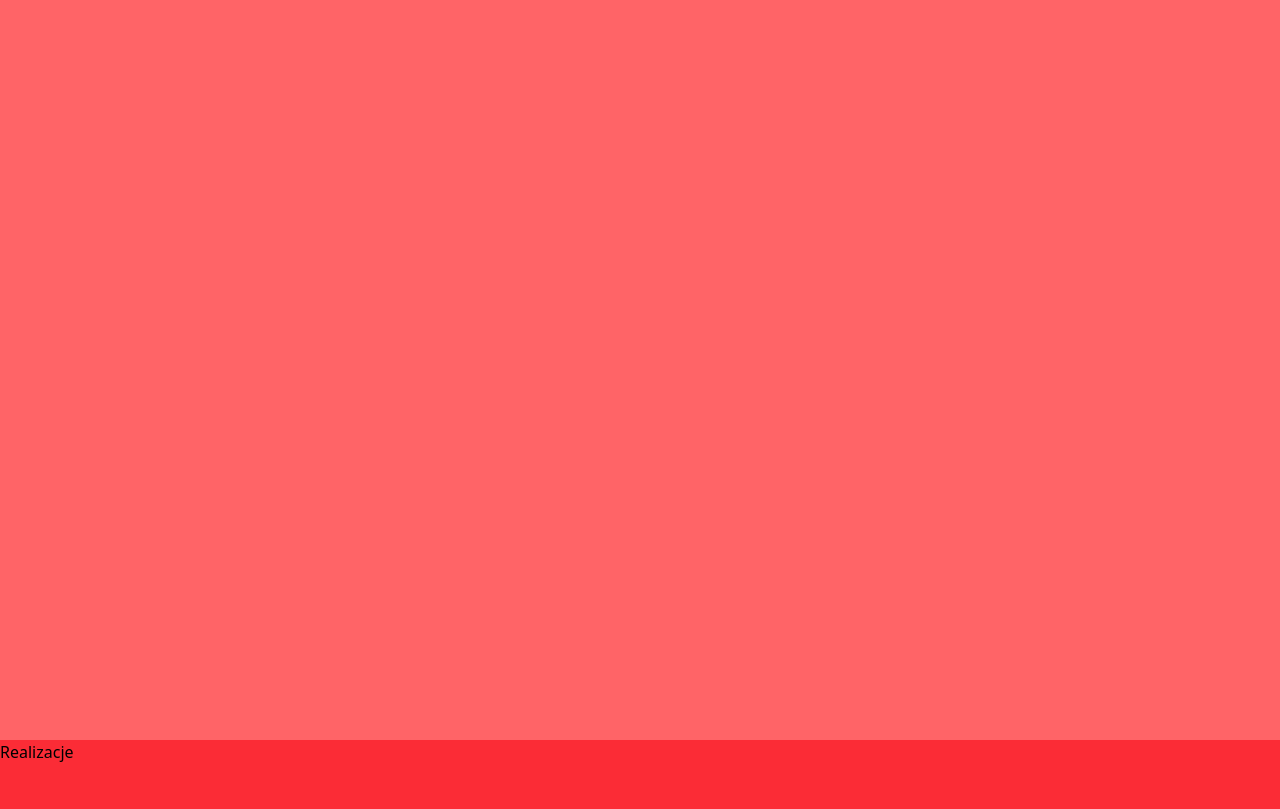
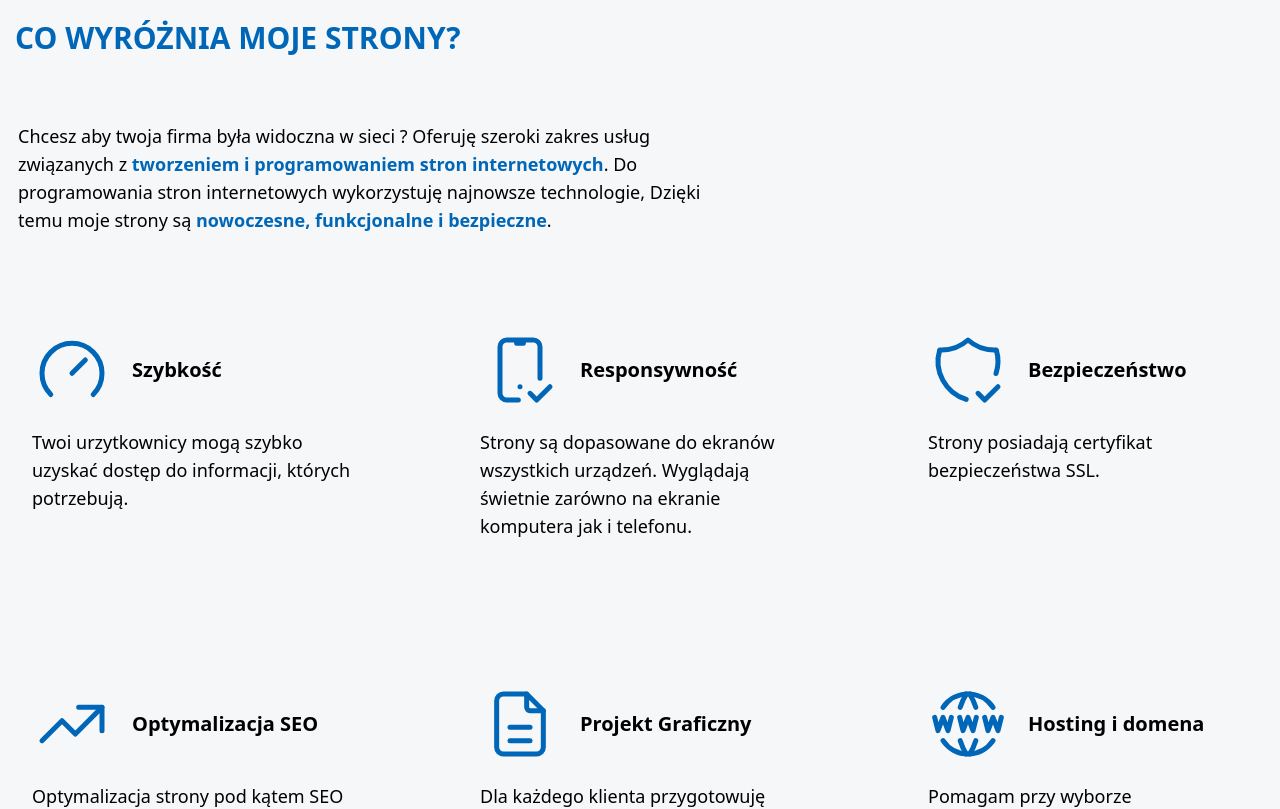
Before and after one commit to kamil-plewinski/kample-react, a React (Vite) app: page / in a window 1280 px wide. Shown: the part 1760-2569 px from the top of the page. Built offline with nearby package versions, Linux system fonts and the light colour scheme; a web font is replaced by a local one.

Commit message:
Add Offer section with reusable items and SVG icons

```diff
--- a/src/components/CtaButton.tsx
+++ b/src/components/CtaButton.tsx
@@ -1,10 +1,10 @@
 import classNames from "classnames";
 
-type ButtonProps = {
+interface ButtonProps {
   children: React.ReactNode;
   className?: string;
   variant: "dark" | "light";
-};
+}
 
 export default function CtaButton({
   children,
--- a/src/components/Header.tsx
+++ b/src/components/Header.tsx
@@ -3,7 +3,7 @@ import { useLocation, useNavigate } from "react-router-dom";
 
 const NAV_ITEMS = [
   { label: "O mnie", id: "aboutme" },
-  { label: "Oferta", id: "ofert" },
+  { label: "Oferta", id: "offer" },
   { label: "Realizacje", id: "realisation" },
   { label: "Kontakt", id: "contact" },
 ];
--- /dev/null
+++ b/src/components/icons/FileIcon.tsx
@@ -0,0 +1,21 @@
+export default function FileIcon() {
+  return (
+    <svg
+      width="80"
+      height="80"
+      viewBox="0 0 24 24"
+      fill="none"
+      stroke="currentColor"
+      strokeWidth="1.5"
+      strokeLinecap="round"
+      strokeLinejoin="round"
+      className="icon icon-tabler icons-tabler-outline icon-tabler-file-description"
+    >
+      <path stroke="none" d="M0 0h24v24H0z" fill="none" />
+      <path d="M14 3v4a1 1 0 0 0 1 1h4" />
+      <path d="M17 21h-10a2 2 0 0 1 -2 -2v-14a2 2 0 0 1 2 -2h7l5 5v11a2 2 0 0 1 -2 2z" />
+      <path d="M9 17h6" />
+      <path d="M9 13h6" />
+    </svg>
+  );
+}
--- /dev/null
+++ b/src/components/icons/MobileCheckIcon.tsx
@@ -0,0 +1,21 @@
+export default function MobileCheckIcon() {
+  return (
+    <svg
+      className="icon icon-tabler icon-tabler-device-mobile-check"
+      width="80"
+      height="80"
+      viewBox="0 0 24 24"
+      strokeWidth="1.5"
+      stroke="currentColor"
+      fill="none"
+      strokeLinecap="round"
+      strokeLinejoin="round"
+    >
+      <path stroke="none" d="M0 0h24v24H0z" fill="none" />
+      <path d="M11.5 21h-3.5a2 2 0 0 1 -2 -2v-14a2 2 0 0 1 2 -2h8a2 2 0 0 1 2 2v9.5" />
+      <path d="M11 4h2" />
+      <path d="M12 17v.01" />
+      <path d="M15 19l2 2l4 -4" />
+    </svg>
+  );
+}
--- /dev/null
+++ b/src/components/icons/ShieldCheckIcon.tsx
@@ -0,0 +1,19 @@
+export default function ShieldCheckIcon() {
+  return (
+    <svg
+      className="icon icon-tabler icon-tabler-shield-check"
+      width="80"
+      height="80"
+      viewBox="0 0 24 24"
+      strokeWidth="1.5"
+      stroke="currentColor"
+      fill="none"
+      strokeLinecap="round"
+      strokeLinejoin="round"
+    >
+      <path stroke="none" d="M0 0h24v24H0z" fill="none" />
+      <path d="M11.46 20.846a12 12 0 0 1 -7.96 -14.846a12 12 0 0 0 8.5 -3a12 12 0 0 0 8.5 3a12 12 0 0 1 -.09 7.06" />
+      <path d="M15 19l2 2l4 -4" />
+    </svg>
+  );
+}
--- /dev/null
+++ b/src/components/icons/SpeedIcon.tsx
@@ -0,0 +1,19 @@
+export default function SpeedIcon() {
+  return (
+    <svg
+      className="icon icon-tabler icon-tabler-brand-speedtest"
+      width="80"
+      height="80"
+      viewBox="0 0 24 24"
+      strokeWidth="1.5"
+      stroke="currentColor"
+      fill="none"
+      strokeLinecap="round"
+      strokeLinejoin="round"
+    >
+      <path stroke="none" d="M0 0h24v24H0z" fill="none" />
+      <path d="M5.636 19.364a9 9 0 1 1 12.728 0" />
+      <path d="M16 9l-4 4" />
+    </svg>
+  );
+}
--- /dev/null
+++ b/src/components/icons/TrendingUpIcon.tsx
@@ -0,0 +1,19 @@
+export default function TrendingUpIcon() {
+  return (
+    <svg
+      className="icon icon-tabler icon-tabler-trending-up"
+      width="80"
+      height="80"
+      viewBox="0 0 24 24"
+      strokeWidth="1.5"
+      stroke="currentColor"
+      fill="none"
+      strokeLinecap="round"
+      strokeLinejoin="round"
+    >
+      <path stroke="none" d="M0 0h24v24H0z" fill="none" />
+      <path d="M3 17l6 -6l4 4l8 -8" />
+      <path d="M14 7l7 0l0 7" />
+    </svg>
+  );
+}
--- /dev/null
+++ b/src/components/icons/WorldWwwIcon.tsx
@@ -0,0 +1,26 @@
+export default function WorldWwwIcon() {
+  return (
+    <svg
+      width="80"
+      height="80"
+      viewBox="0 0 24 24"
+      fill="none"
+      stroke="currentColor"
+      strokeWidth="1.5"
+      strokeLinecap="round"
+      strokeLinejoin="round"
+      className="icon icon-tabler icons-tabler-outline icon-tabler-world-www"
+    >
+      <path stroke="none" d="M0 0h24v24H0z" fill="none" />
+      <path d="M19.5 7a9 9 0 0 0 -7.5 -4a8.991 8.991 0 0 0 -7.484 4" />
+      <path d="M11.5 3a16.989 16.989 0 0 0 -1.826 4" />
+      <path d="M12.5 3a16.989 16.989 0 0 1 1.828 4" />
+      <path d="M19.5 17a9 9 0 0 1 -7.5 4a8.991 8.991 0 0 1 -7.484 -4" />
+      <path d="M11.5 21a16.989 16.989 0 0 1 -1.826 -4" />
+      <path d="M12.5 21a16.989 16.989 0 0 0 1.828 -4" />
+      <path d="M2 10l1 4l1.5 -4l1.5 4l1 -4" />
+      <path d="M17 10l1 4l1.5 -4l1.5 4l1 -4" />
+      <path d="M9.5 10l1 4l1.5 -4l1.5 4l1 -4" />
+    </svg>
+  );
+}
--- a/src/components/sections/OfferSection.tsx
+++ /dev/null
@@ -1,7 +0,0 @@
-export default function OfferSection() {
-  return (
-    <section id="ofert" className="w-full h-screen bg-red-400">
-      Oferta
-    </section>
-  );
-}
--- /dev/null
+++ b/src/components/sections/offer-section/OfferSection.tsx
@@ -0,0 +1,66 @@
+import OfferSectionItem from "./OfferSectionItem";
+import SpeedIcon from "../../icons/SpeedIcon";
+import MobileCheckIcon from "../../icons/MobileCheckIcon";
+import ShieldCheckIcon from "../../icons/ShieldCheckIcon";
+import TrendingUpIcon from "../../icons/TrendingUpIcon";
+import FileIcon from "../../icons/FileIcon";
+import WorldWwwIcon from "../../icons/WorldWwwIcon";
+
+export default function OfferSection() {
+  return (
+    <section id="offer" className="py-[5em] bg-custom-light">
+      <div className="wrapper">
+        <h2 className="title pb-[1em] px-[.5em] text-left text-3xl font-semibold text-custom-darkBlue uppercase">
+          Co wyróżnia moje strony?
+        </h2>
+        <p className="my-[2em] px-[1em] max-w-187.5 text-left text-lg">
+          Chcesz aby twoja firma była widoczna w sieci ? Oferuję szeroki zakres
+          usług związanych z
+          <strong className="text-custom-darkBlue">
+            {" "}
+            tworzeniem i programowaniem stron internetowych
+          </strong>
+          . Do programowania stron internetowych wykorzystuję najnowsze
+          technologie, Dzięki temu moje strony są
+          <b className="text-custom-darkBlue">
+            {" "}
+            nowoczesne, funkcjonalne i bezpieczne
+          </b>
+          .
+        </p>
+        <div className="mx-[1em] mt-[6em] mb-[3em] flex flex-col gap-20 justify-center items-center lg:flex-row lg:flex-wrap lg:items-start lg:gap-32">
+          <OfferSectionItem
+            offerTitle="Szybkość"
+            offerText="Twoi urzytkownicy mogą szybko uzyskać dostęp do informacji, których potrzebują."
+            offerIcon={<SpeedIcon />}
+          />
+          <OfferSectionItem
+            offerTitle="Responsywność"
+            offerText="Strony są dopasowane do ekranów wszystkich urządzeń. Wyglądają świetnie zarówno na ekranie komputera jak i telefonu."
+            offerIcon={<MobileCheckIcon />}
+          />
+          <OfferSectionItem
+            offerTitle="Bezpieczeństwo"
+            offerText="Strony posiadają certyfikat bezpieczeństwa SSL."
+            offerIcon={<ShieldCheckIcon />}
+          />
+          <OfferSectionItem
+            offerTitle="Optymalizacja SEO"
+            offerText="Optymalizacja strony pod kątem SEO zwiększa jej widoczność w wyszukiwarkach."
+            offerIcon={<TrendingUpIcon />}
+          />
+          <OfferSectionItem
+            offerTitle="Projekt Graficzny"
+            offerText="Dla każdego klienta przygotowuję projekt graficzny strony internetowej."
+            offerIcon={<FileIcon />}
+          />
+          <OfferSectionItem
+            offerTitle="Hosting i domena"
+            offerText="Pomagam przy wyborze odpowiedniej domeny oraz hostingu."
+            offerIcon={<WorldWwwIcon />}
+          />
+        </div>
+      </div>
+    </section>
+  );
+}
--- /dev/null
+++ b/src/components/sections/offer-section/OfferSectionItem.tsx
@@ -0,0 +1,21 @@
+interface OfferItemProps {
+  offerTitle: string;
+  offerText: string;
+  offerIcon: React.ReactNode;
+}
+
+export default function OfferSectionItem({
+  offerTitle,
+  offerText,
+  offerIcon,
+}: OfferItemProps) {
+  return (
+    <div className="mb-[1em] max-w-[320px] bg-transparent">
+      <div className="flex items-center">
+        <div className="text-custom-darkBlue">{offerIcon}</div>
+        <p className="ml-[1em] text-xl font-semibold">{offerTitle}</p>
+      </div>
+      <p className="mt-[1em] text-lg">{offerText}</p>
+    </div>
+  );
+}
--- a/src/pages/HomePage.tsx
+++ b/src/pages/HomePage.tsx
@@ -3,7 +3,7 @@ import { useLocation } from "react-router-dom";
 import AboutmeSection from "../components/sections/aboutme-section/AboutmeSection";
 import ContactSection from "../components/sections/ContactSection";
 import HomeSection from "../components/sections/home-section/HomeSection";
-import OfferSection from "../components/sections/OfferSection";
+import OfferSection from "../components/sections/offer-section/OfferSection";
 import RealisationSection from "../components/sections/RealisationSection";
 
 export default function HomePage() {
```
